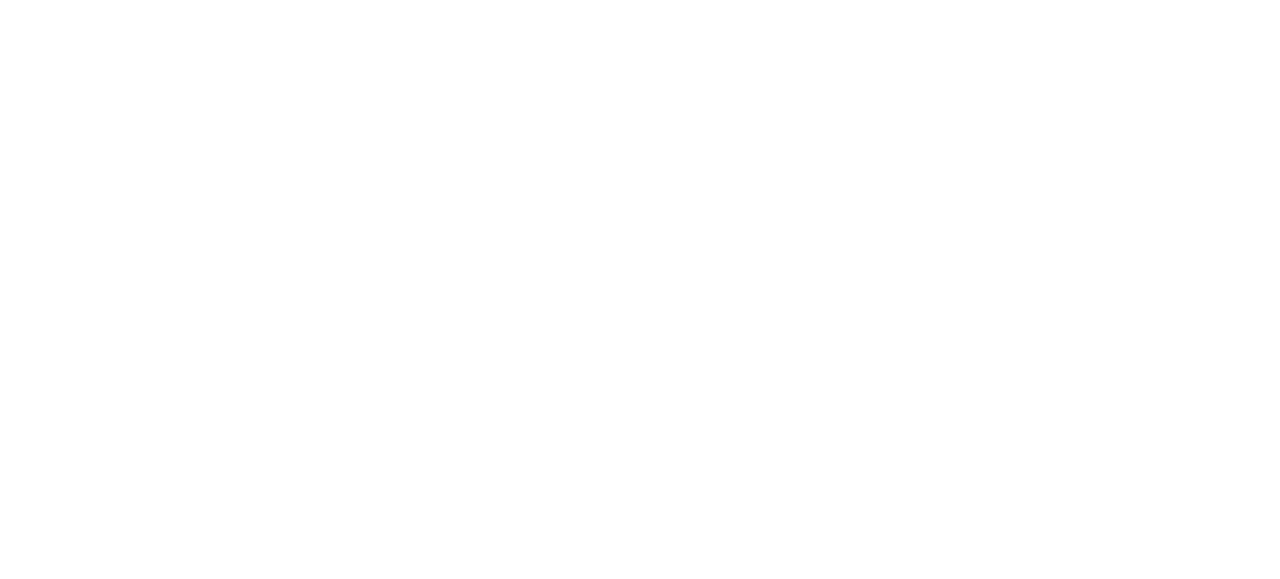
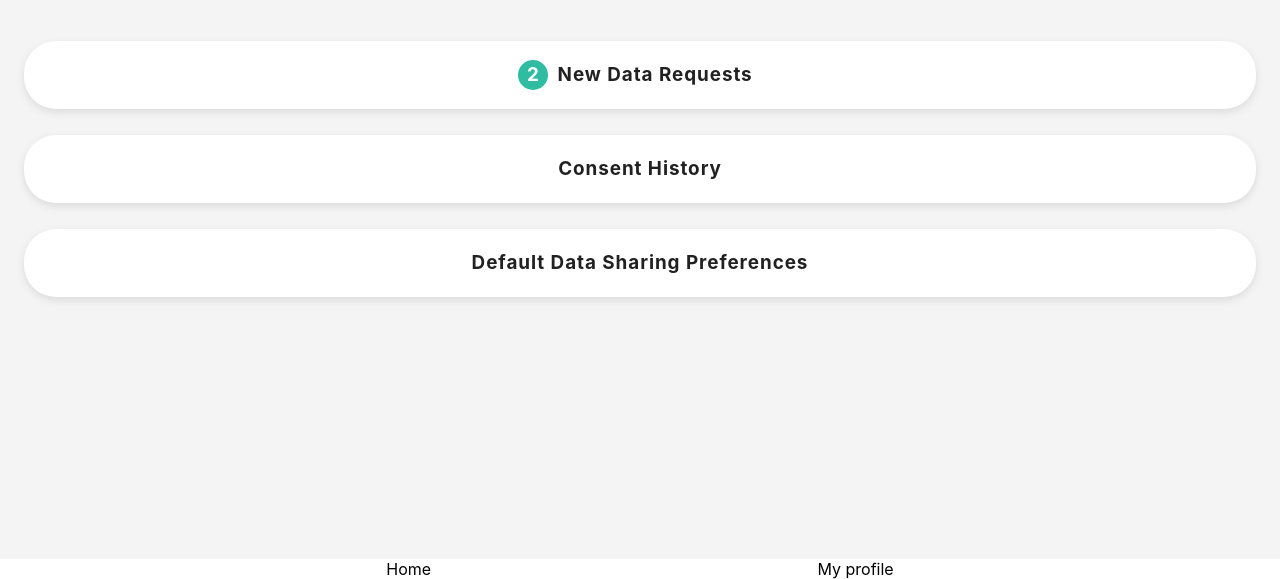
Before and after one commit to huzhx/baseline-preference, a React (Create React App) app: page / in a window 1280 px wide. Shown: the part 221-800 px from the top of the page. Built offline with nearby package versions, Linux system fonts and the light colour scheme.

Commit message:
implement Home component

```diff
--- a/src/App.js
+++ b/src/App.js
@@ -1,6 +1,7 @@
 import { BrowserRouter, Switch, Route } from 'react-router-dom';
 
 import BaselinePreferenceHandler from './BaselinePreferenceHandler';
+import Home from './Home';
 
 function App() {
   return (
@@ -9,6 +10,9 @@
         <Route path="/baseline-preference">
           <BaselinePreferenceHandler />;
         </Route>
+        <Route path="/">
+          <Home />
+        </Route>
       </Switch>
     </BrowserRouter>
   );
```
